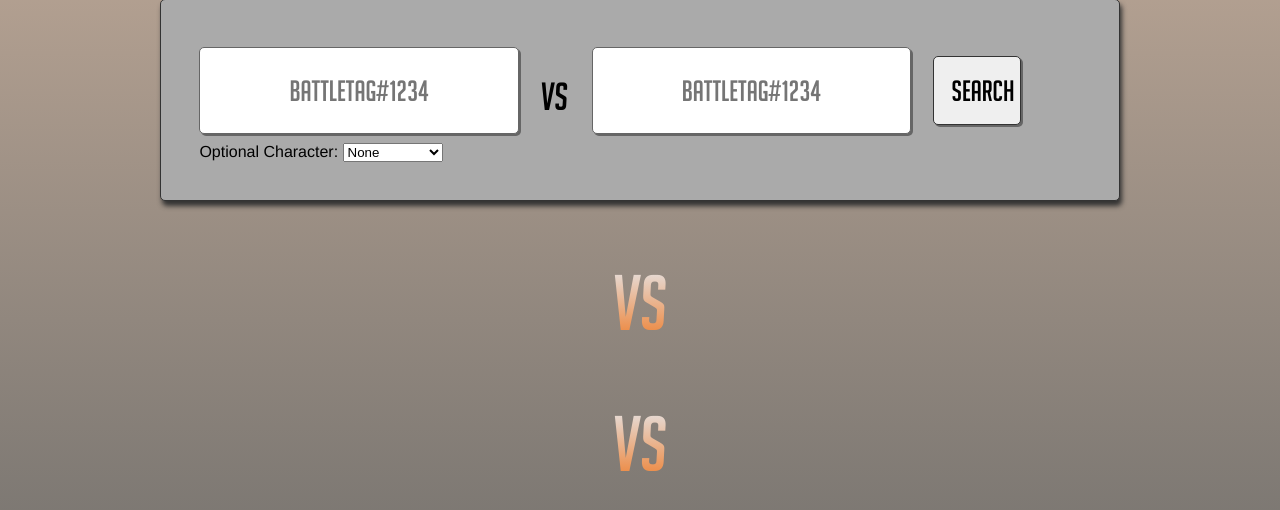
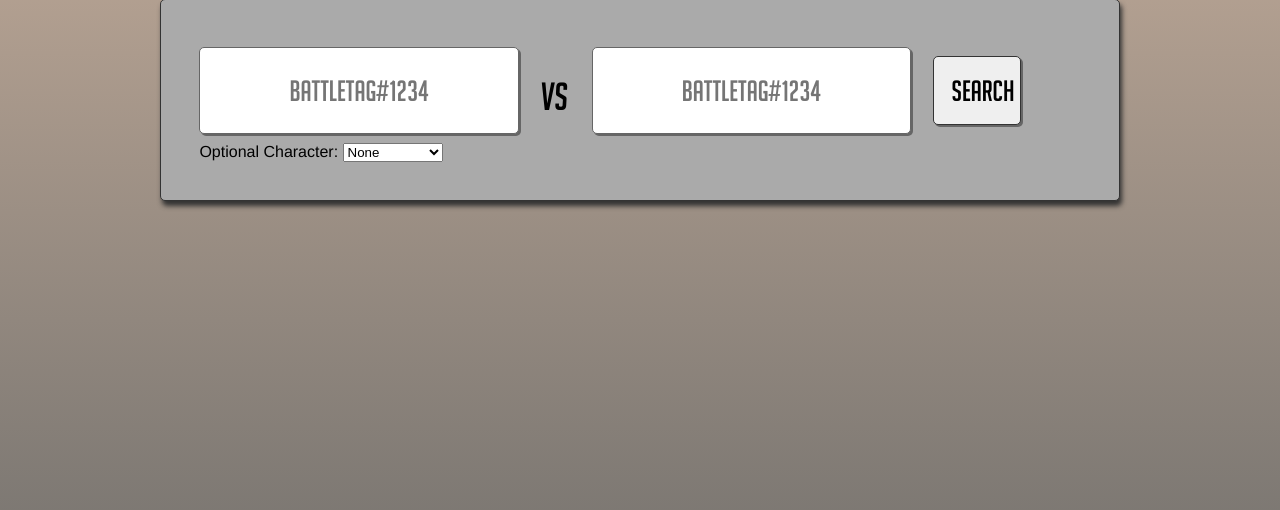
Before and after one commit to pgaret/Overstat, a PHP site: page / in a window 1280 px wide. Shown: the part 214-724 px from the top of the page. Run offline with PHP 8.4, Linux system fonts and the light colour scheme; some libraries are stand-ins or nearby versions.

Commit message:
Changes to improve display

```diff
--- a/css/style.css
+++ b/css/style.css
@@ -141,3 +141,11 @@ td{
 	font-size: 2.5vw;
 	font-family: "Big Noodle Titling";
 }
+
+#stat{
+	text-align: left;
+}
+
+#val{
+	text-align: right;
+}
--- a/index.html
+++ b/index.html
@@ -47,24 +47,18 @@
         <option>Zenyatta</option>
       </select>
     </form>
-    <div ng-if="user2">
-      <p id="battletag" class="gradient">{{user1.battletag}} vs {{user2.battletag}}</p>
-      <p id="battletag" class="gradient">{{user1.fullyLoaded}} vs {{user2.fullyLoaded}}</p>
-    </div>
-
-    <div ng-if="!user2">
-      <p id="battletag" class="gradient">{{user1.battletag}}</p>
-    </div>
 
     <div class="average_data">
 
+      <p id="battletag" class="gradient">{{user1.battletag}}</p>
       <table ng-if="user1">
         <tr ng-repeat="stat in a_game_keys">
-          <td>{{stat}}</td>
-          <td>{{user1.game_stats[stat]}}</td>
+          <td id="stat">{{stat}}</td>
+          <td id="val">{{user1.game_stats[stat]}}</td>
         </tr>
       </table>
 
+      <p ng-if="user2" id="battletag" class="gradient">{{user2.battletag}}</p>
       <table ng-if="user2">
         <tr ng-repeat="stat in a_game_keys">
           <td>{{stat}}</td>
--- a/js/controllers/user.controller.js
+++ b/js/controllers/user.controller.js
@@ -7,6 +7,7 @@ angular.module('overwatch_project').controller(
   $(function(){
     //If the search option is submitted, we need to create 1 or 2 users without refreshing the page
     $("form").submit(function(){
+      $("form").css("margin", "0 auto")
       event.preventDefault()
       createUsers()
     })
```
